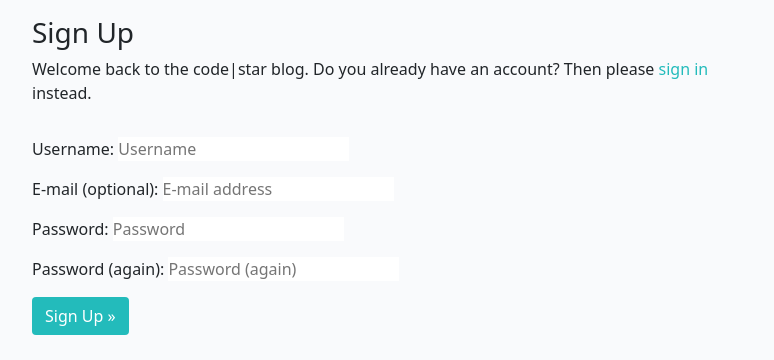
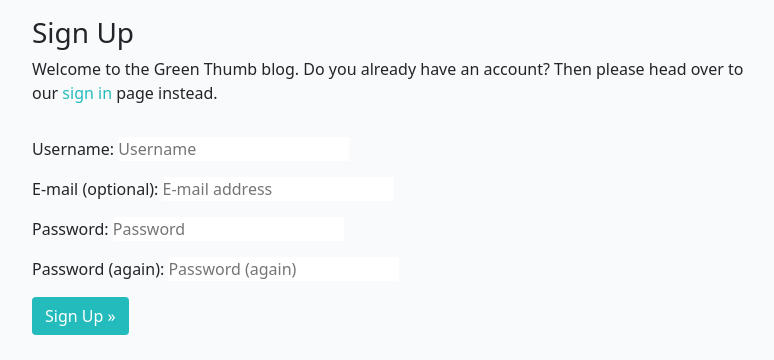
Before and after one commit to mikakallberg/Portfolio-Project-4, a Django app: page /accounts/signup/ in a window 1280 px wide. Shown: the part 60-420 px from the top of the page, without its empty margins (240-1014 px from the left). Run offline with Django 3.2, Linux system fonts and the light colour scheme; some libraries are stand-ins or nearby versions; some web fonts are replaced.

Commit message:
Change paragraph text in html files

```diff
--- a/templates/account/login.html
+++ b/templates/account/login.html
@@ -12,7 +12,7 @@
         <div class="col-md-8 mt-3 offset-md-2">
             <h3>{% trans "Sign In" %}</h3>
 
-            <p>{% blocktrans %}Welcome back to the code|star blog. To leave a comment or like a post, please log in. If
+            <p>{% blocktrans %}Welcome back to the Green Thumb blog. To leave a comment or like a post, please log in. If
                 you
                 have not created an account yet, then <a class="link" href="{{ signup_url }}">sign up</a>
                 first.{% endblocktrans %}</p>
--- a/templates/account/signup.html
+++ b/templates/account/signup.html
@@ -10,8 +10,8 @@
         <div class="col-md-8 mt-3 offset-md-2">
             <h3>{% trans "Sign Up" %}</h3>
 
-            <p>{% blocktrans %}Welcome back to the code|star blog. Do you already have an account? Then please <a
-                    class="link" href="{{ login_url }}">sign in</a> instead.{% endblocktrans %}</p>
+            <p>{% blocktrans %}Welcome to the Green Thumb blog. Do you already have an account? Then please head over to our  <a
+                    class="link" href="{{ login_url }}">sign in</a> page instead.{% endblocktrans %}</p>
         </div>
     </div>
     <div class="row">
```
